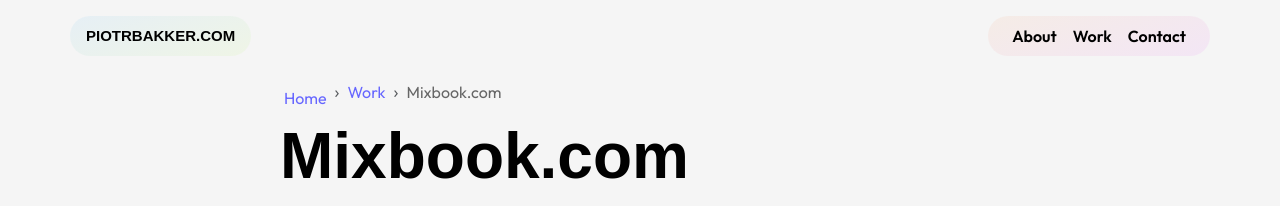
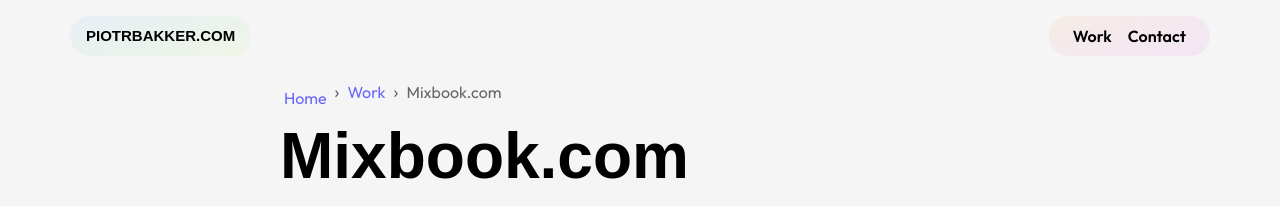
Before and after one commit to piotrbakker/piotrbakker.com, a Jekyll site: the page built from work/mixbook.html, in a window 1280 px wide. Shown: the top 206 px of the page. Built offline with Jekyll 4.4.1, drawn with Linux system fonts in a browser that asks for light colours; some web fonts are replaced.

Commit message:
Remove About link from the navbar.

```diff
--- a/_includes/navbar.html
+++ b/_includes/navbar.html
@@ -14,7 +14,6 @@
 
     <div class="collapse navbar-collapse" id="navbarNav">
       <div class="navbar-nav rounded-5 px-3 mt-3 mt-md-0 ms-auto container-bg-gradient-dusk navbar-pill">
-        <a class="nav-link text-link text-link-emphasis fw-semibold text-sans-serif-ui" href="/about">About</a>
         <a class="nav-link text-link text-link-emphasis fw-semibold text-sans-serif-ui" href="/work">Work</a>
         <a href="mailto:hello@piotrbakker.com?Subject=Hello Piotr &#128075;" class="nav-link text-link text-link-emphasis fw-semibold text-sans-serif-ui text-with-icon">Contact</a>
       </div>
```
